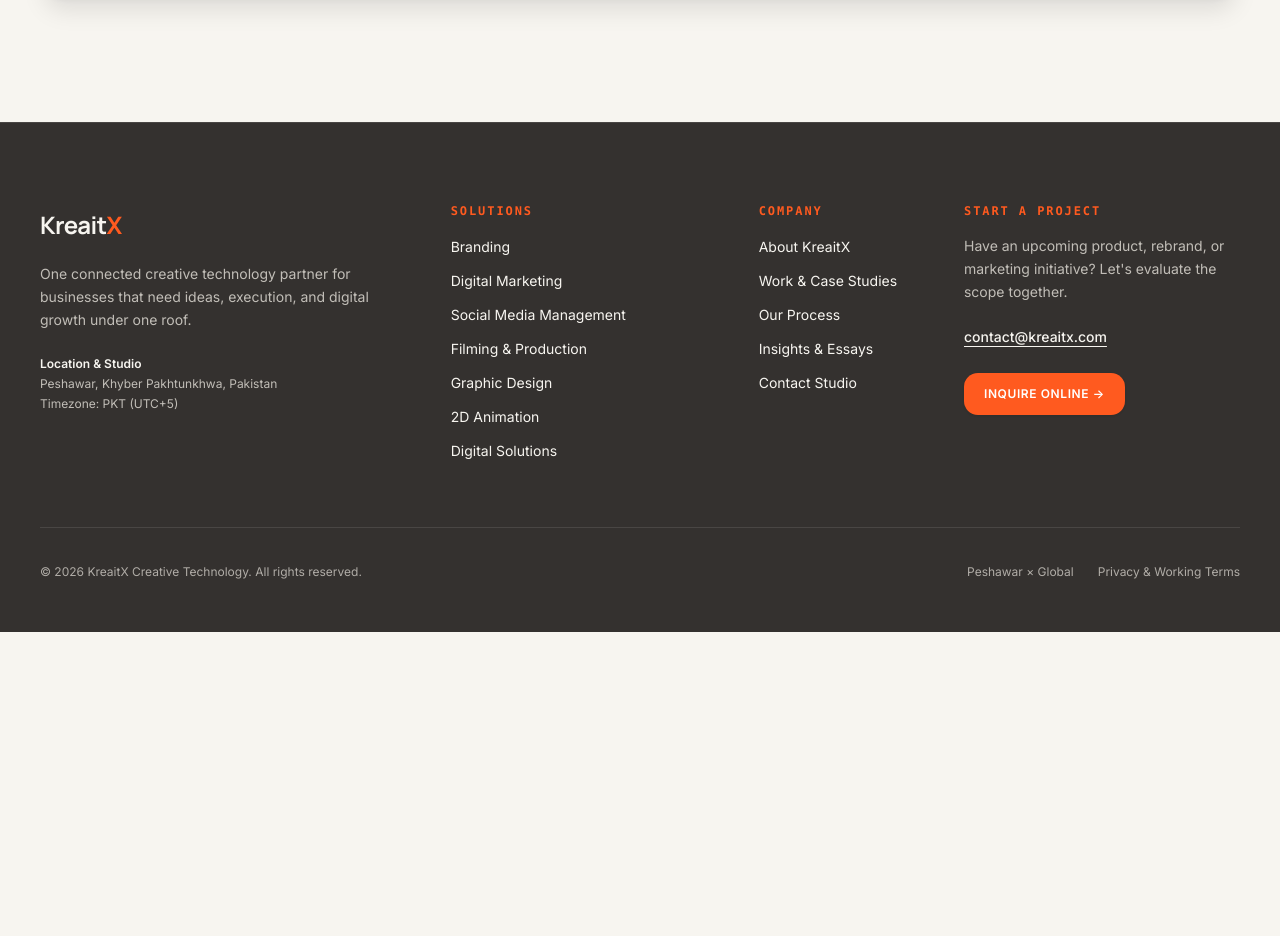
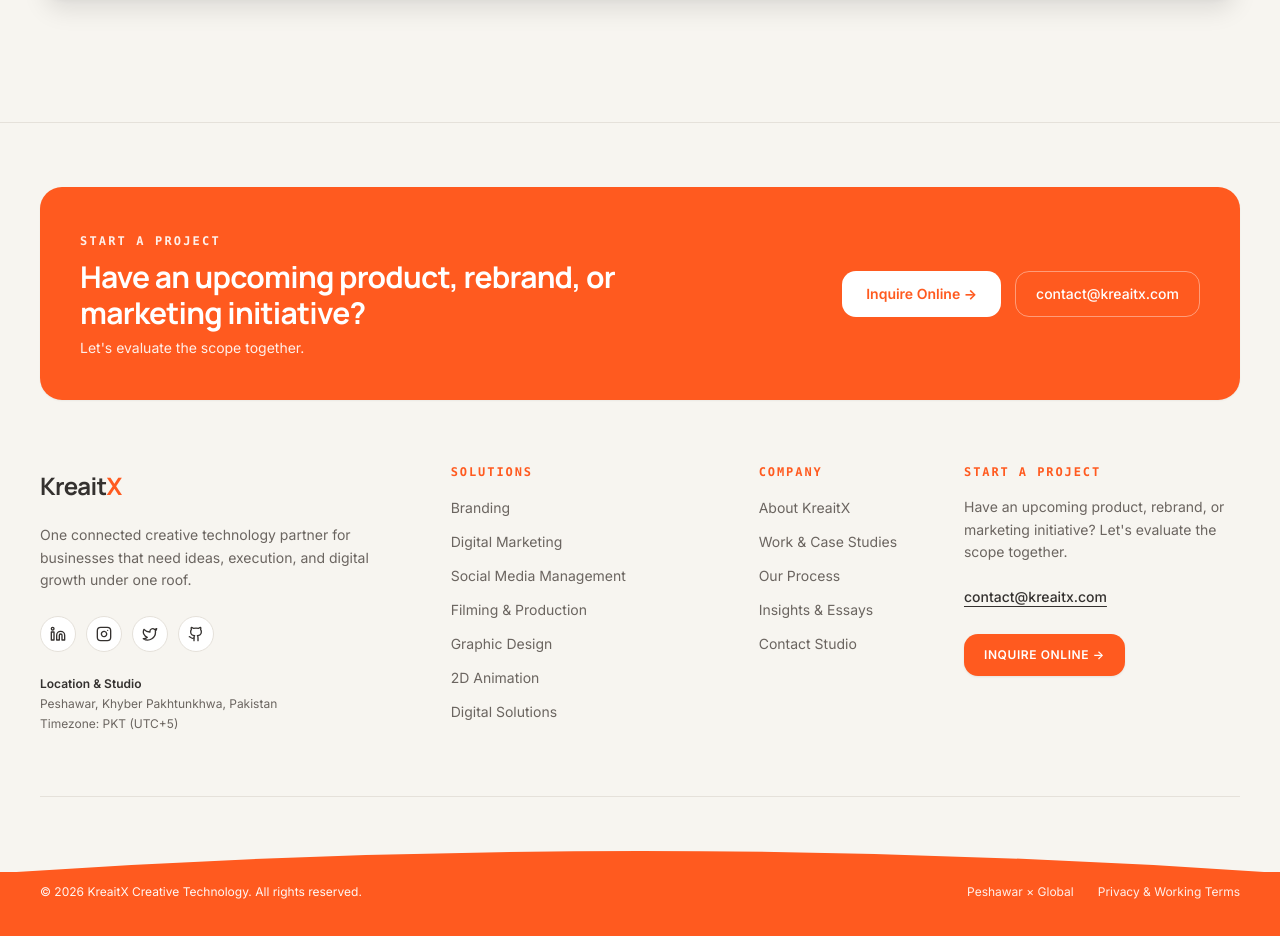
Before and after one commit to FaizaSami0007/KreaitX_By_Faiza, a Next.js app: page / in a window 1280 px wide. Shown: the part 5880-6816 px from the top of the page. Before the commit the page ends 6512 px from the top, so only its background shows below. Built offline with nearby package versions, Linux system fonts and the light colour scheme; no server answers.

Commit message:
feat(footer): redesign footer UI with Neon Orange top banner, Porcelain canvas, social icons, and curved bottom edge

```diff
--- a/components/layout/Footer.tsx
+++ b/components/layout/Footer.tsx
@@ -1,5 +1,6 @@
 import React from "react";
 import Link from "next/link";
+import { Linkedin, Instagram, Twitter, Github } from "lucide-react";
 import { Container } from "@/components/ui/Container";
 import { servicesData, siteConfig } from "@/data/siteData";
 
@@ -7,14 +8,51 @@
   const currentYear = new Date().getFullYear();
 
   return (
-    <footer className="bg-[#34312F] text-[#E5E1DA] pt-16 sm:pt-20 pb-[max(3rem,env(safe-area-inset-bottom,0px))] border-t border-white/10">
+    <footer className="bg-[#F7F5F0] text-[#34312F] pt-12 sm:pt-16 border-t border-[#E5E1DA] overflow-hidden">
       <Container size="default">
-        <div className="grid grid-cols-1 md:grid-cols-2 lg:grid-cols-12 gap-10 lg:gap-8 pb-14 sm:pb-16 border-b border-white/10">
-          {/* Brand Col */}
+        {/* ========================================================= */}
+        {/* 1. TOP CONTACT BANNER (Inspired by reference screenshot) */}
+        {/* ========================================================= */}
+        <div className="rounded-2xl bg-[#FF5A1F] text-white p-6 sm:p-8 lg:p-10 mb-12 sm:mb-16 shadow-sm">
+          <div className="flex flex-col md:flex-row items-start md:items-center justify-between gap-6">
+            <div className="space-y-1.5 max-w-2xl">
+              <span className="inline-block text-xs font-mono font-bold uppercase tracking-[0.18em] text-white/90">
+                Start a Project
+              </span>
+              <h3 className="font-display text-2xl sm:text-3xl font-bold text-white tracking-tight leading-snug">
+                Have an upcoming product, rebrand, or marketing initiative?
+              </h3>
+              <p className="text-sm text-white/90 font-sans leading-relaxed">
+                Let&apos;s evaluate the scope together.
+              </p>
+            </div>
+
+            <div className="flex flex-col sm:flex-row items-stretch sm:items-center gap-3.5 w-full md:w-auto shrink-0">
+              <Link
+                href="/contact"
+                className="inline-flex items-center justify-center px-6 py-3 min-h-[46px] rounded-lg text-sm font-bold text-[#FF5A1F] bg-white hover:bg-[#F7F5F0] transition-all duration-200 shadow-xs focus-visible:outline-none focus-visible:ring-2 focus-visible:ring-white text-center"
+              >
+                Inquire Online →
+              </Link>
+              <a
+                href={`mailto:${siteConfig.contact.email}`}
+                className="inline-flex items-center justify-center px-5 py-3 min-h-[46px] rounded-lg text-sm font-medium text-white border border-white/40 hover:bg-white/10 transition-all duration-200 text-center"
+              >
+                {siteConfig.contact.email}
+              </a>
+            </div>
+          </div>
+        </div>
+
+        {/* ========================================================= */}
+        {/* 2. MAIN FOOTER CONTENT COLUMNS                            */}
+        {/* ========================================================= */}
+        <div className="grid grid-cols-1 md:grid-cols-2 lg:grid-cols-12 gap-10 lg:gap-8 pb-14 sm:pb-16 border-b border-[#E5E1DA]">
+          {/* Brand & Social Col */}
           <div className="lg:col-span-4 space-y-4">
             <Link
               href="/"
-              className="inline-flex items-center text-2xl font-display font-bold tracking-tight text-[#F7F5F0] focus-visible:outline-none focus-visible:ring-2 focus-visible:ring-[#FF5A1F] group min-h-[44px]"
+              className="inline-flex items-center text-2xl font-display font-bold tracking-tight text-[#34312F] focus-visible:outline-none focus-visible:ring-2 focus-visible:ring-[#FF5A1F] group min-h-[44px]"
               aria-label="KreaitX — Home"
             >
               <span>Kreait</span>
@@ -23,12 +61,52 @@
               </span>
             </Link>
 
-            <p className="text-sm text-[#E5E1DA]/80 leading-relaxed max-w-sm font-sans">
+            <p className="text-sm text-[#6B6560] leading-relaxed max-w-sm font-sans">
               One connected creative technology partner for businesses that need ideas, execution, and digital growth under one roof.
             </p>
 
-            <div className="pt-2 text-xs text-[#E5E1DA]/80 space-y-1 font-sans">
-              <p className="font-semibold text-[#F7F5F0]">Location &amp; Studio</p>
+            {/* Social Icons row (matching reference screenshot) */}
+            <div className="pt-2 flex items-center gap-2.5">
+              <a
+                href={siteConfig.social.linkedin}
+                target="_blank"
+                rel="noopener noreferrer"
+                aria-label="KreaitX on LinkedIn"
+                className="w-9 h-9 rounded-full bg-white border border-[#E5E1DA] text-[#34312F] hover:text-white hover:bg-[#FF5A1F] hover:border-[#FF5A1F] transition-all duration-200 flex items-center justify-center shadow-2xs"
+              >
+                <Linkedin className="h-4 w-4" />
+              </a>
+              <a
+                href={siteConfig.social.instagram}
+                target="_blank"
+                rel="noopener noreferrer"
+                aria-label="KreaitX on Instagram"
+                className="w-9 h-9 rounded-full bg-white border border-[#E5E1DA] text-[#34312F] hover:text-white hover:bg-[#FF5A1F] hover:border-[#FF5A1F] transition-all duration-200 flex items-center justify-center shadow-2xs"
+              >
+                <Instagram className="h-4 w-4" />
+              </a>
+              <a
+                href={siteConfig.social.x}
+                target="_blank"
+                rel="noopener noreferrer"
+                aria-label="KreaitX on X"
+                className="w-9 h-9 rounded-full bg-white border border-[#E5E1DA] text-[#34312F] hover:text-white hover:bg-[#FF5A1F] hover:border-[#FF5A1F] transition-all duration-200 flex items-center justify-center shadow-2xs"
+              >
+                <Twitter className="h-4 w-4" />
+              </a>
+              <a
+                href={siteConfig.social.github}
+                target="_blank"
+                rel="noopener noreferrer"
+                aria-label="KreaitX on GitHub"
+                className="w-9 h-9 rounded-full bg-white border border-[#E5E1DA] text-[#34312F] hover:text-white hover:bg-[#FF5A1F] hover:border-[#FF5A1F] transition-all duration-200 flex items-center justify-center shadow-2xs"
+              >
+                <Github className="h-4 w-4" />
+              </a>
+            </div>
+
+            <div className="pt-2 text-xs text-[#6B6560] space-y-1 font-sans">
+              <p className="font-semibold text-[#34312F]">Location &amp; Studio</p>
               <p>{siteConfig.location.formatted}</p>
               <p>Timezone: {siteConfig.location.timezone}</p>
             </div>
@@ -39,12 +117,12 @@
             <p className="text-xs font-mono font-bold uppercase tracking-[0.16em] text-[#FF5A1F]">
               Solutions
             </p>
-            <ul className="space-y-2.5 text-sm text-[#F7F5F0] font-sans">
+            <ul className="space-y-2.5 text-sm font-sans">
               {servicesData.map((service) => (
                 <li key={service.id}>
                   <Link
                     href={`/solutions/${service.id}`}
-                    className="hover:text-[#FF5A1F] hover:translate-x-0.5 transition-all duration-180 inline-block py-0.5"
+                    className="text-[#6B6560] hover:text-[#FF5A1F] hover:translate-x-0.5 transition-all duration-180 inline-block py-0.5"
                   >
                     {service.title}
                   </Link>
@@ -58,29 +136,29 @@
             <p className="text-xs font-mono font-bold uppercase tracking-[0.16em] text-[#FF5A1F]">
               Company
             </p>
-            <ul className="space-y-2.5 text-sm text-[#F7F5F0] font-sans">
+            <ul className="space-y-2.5 text-sm font-sans">
               <li>
-                <Link href="/about" className="hover:text-[#FF5A1F] hover:translate-x-0.5 transition-all duration-180 inline-block py-0.5">
+                <Link href="/about" className="text-[#6B6560] hover:text-[#FF5A1F] hover:translate-x-0.5 transition-all duration-180 inline-block py-0.5">
                   About KreaitX
                 </Link>
               </li>
               <li>
-                <Link href="/work" className="hover:text-[#FF5A1F] hover:translate-x-0.5 transition-all duration-180 inline-block py-0.5">
+                <Link href="/work" className="text-[#6B6560] hover:text-[#FF5A1F] hover:translate-x-0.5 transition-all duration-180 inline-block py-0.5">
                   Work &amp; Case Studies
                 </Link>
               </li>
               <li>
-                <Link href="/process" className="hover:text-[#FF5A1F] hover:translate-x-0.5 transition-all duration-180 inline-block py-0.5">
+                <Link href="/process" className="text-[#6B6560] hover:text-[#FF5A1F] hover:translate-x-0.5 transition-all duration-180 inline-block py-0.5">
                   Our Process
                 </Link>
               </li>
               <li>
-                <Link href="/insights" className="hover:text-[#FF5A1F] hover:translate-x-0.5 transition-all duration-180 inline-block py-0.5">
+                <Link href="/insights" className="text-[#6B6560] hover:text-[#FF5A1F] hover:translate-x-0.5 transition-all duration-180 inline-block py-0.5">
                   Insights &amp; Essays
                 </Link>
               </li>
               <li>
-                <Link href="/contact" className="hover:text-[#FF5A1F] hover:translate-x-0.5 transition-all duration-180 inline-block py-0.5">
+                <Link href="/contact" className="text-[#6B6560] hover:text-[#FF5A1F] hover:translate-x-0.5 transition-all duration-180 inline-block py-0.5">
                   Contact Studio
                 </Link>
               </li>
@@ -92,13 +170,13 @@
             <p className="text-xs font-mono font-bold uppercase tracking-[0.16em] text-[#FF5A1F]">
               Start a Project
             </p>
-            <p className="text-sm text-[#E5E1DA]/80 leading-relaxed font-sans">
+            <p className="text-sm text-[#6B6560] leading-relaxed font-sans">
               Have an upcoming product, rebrand, or marketing initiative? Let&apos;s evaluate the scope together.
             </p>
             <div className="pt-1">
               <a
                 href={`mailto:${siteConfig.contact.email}`}
-                className="inline-block text-sm font-medium text-[#F7F5F0] underline underline-offset-4 hover:text-[#FF5A1F] transition-colors py-0.5"
+                className="inline-block text-sm font-medium text-[#34312F] underline underline-offset-4 hover:text-[#FF5A1F] transition-colors py-0.5"
               >
                 {siteConfig.contact.email}
               </a>
@@ -106,25 +184,43 @@
             <div className="pt-2">
               <Link
                 href="/contact"
-                className="inline-flex items-center text-xs font-semibold uppercase tracking-wider text-white bg-[#FF5A1F] hover:bg-[#E04812] px-5 py-2.5 min-h-[42px] rounded-lg transition-all duration-200 hover:-translate-y-0.5 shadow-subtle focus-visible:outline-none focus-visible:ring-2 focus-visible:ring-white"
+                className="inline-flex items-center text-xs font-semibold uppercase tracking-wider text-white bg-[#FF5A1F] hover:bg-[#E04812] px-5 py-2.5 min-h-[42px] rounded-lg transition-all duration-200 hover:-translate-y-0.5 shadow-subtle focus-visible:outline-none focus-visible:ring-2 focus-visible:ring-[#FF5A1F]"
               >
                 Inquire Online →
               </Link>
             </div>
           </div>
         </div>
+      </Container>
 
-        {/* Bottom bar */}
-        <div className="pt-8 flex flex-col sm:flex-row items-center justify-between gap-4 text-xs text-[#E5E1DA]/70">
+      {/* ========================================================================= */}
+      {/* 3. DISTINCTIVE CURVED BOTTOM EDGE & ORANGE FINISH (Matching reference)   */}
+      {/* ========================================================================= */}
+      <div className="w-full overflow-hidden leading-none -mb-px pt-8">
+        <svg
+          className="w-full h-7 sm:h-11 text-[#FF5A1F] block"
+          viewBox="0 0 1440 44"
+          fill="currentColor"
+          preserveAspectRatio="none"
+          aria-hidden="true"
+        >
+          <path d="M0,44 Q720,0 1440,44 L1440,44 L0,44 Z" />
+        </svg>
+      </div>
+
+      <div className="bg-[#FF5A1F] text-white pt-2 pb-[max(2rem,env(safe-area-inset-bottom,0px))]">
+        <Container size="default">
+          <div className="flex flex-col sm:flex-row items-center justify-between gap-3 text-xs text-white/95 text-center sm:text-left">
             <p>© {currentYear} KreaitX Creative Technology. All rights reserved.</p>
-          <div className="flex items-center gap-6">
+            <div className="flex items-center gap-6 text-white/90">
               <span>Peshawar × Global</span>
-            <Link href="/contact" className="hover:text-[#F7F5F0] transition-colors py-1">
+              <Link href="/contact" className="hover:text-white transition-colors py-1 underline-offset-4 hover:underline">
                 Privacy &amp; Working Terms
               </Link>
             </div>
           </div>
         </Container>
+      </div>
     </footer>
   );
 };
```
Lines whose indentation alone changed are shown as unchanged.
